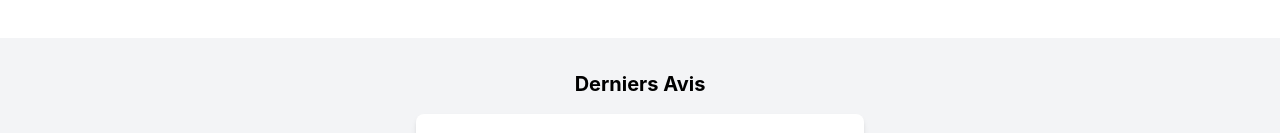
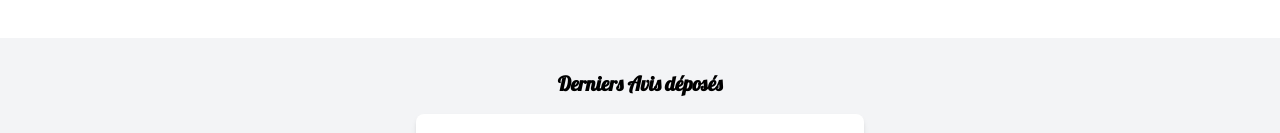
Before and after one commit to Golushi/avis-reel, a React (Create React App) app: page / in a window 1280 px wide. Shown: the part 818-951 px from the top of the page. Built offline with nearby package versions, Linux system fonts and the light colour scheme.

Commit message:
modif typo

```diff
--- a/src/components/LatestReviews/LatestReviews.js
+++ b/src/components/LatestReviews/LatestReviews.js
@@ -28,7 +28,9 @@ const LatestReviews = () => {
 
   return (
     <section className="bg-gray-100 p-8 flex flex-col items-center">
-      <h2 className="text-xl font-bold mb-4">Derniers Avis</h2>
+      <h2 className="text-xl font-bold font-lobster mb-4">
+        Derniers Avis déposés
+      </h2>
       {reviews.length > 0 ? (
         <ul className="flex flex-col items-center">
           {reviews.map((review) => (
```
